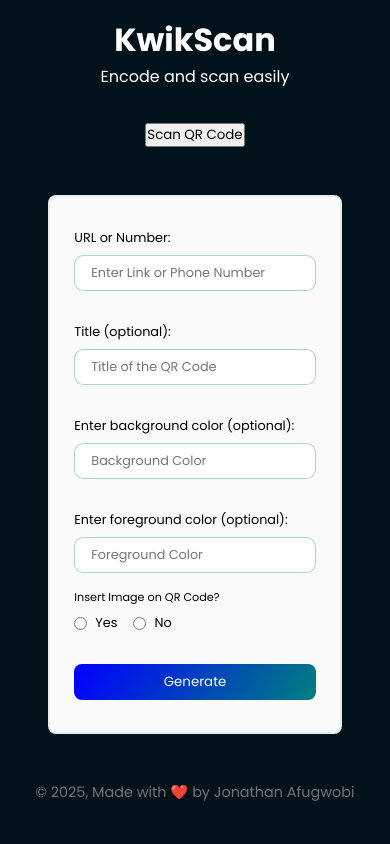
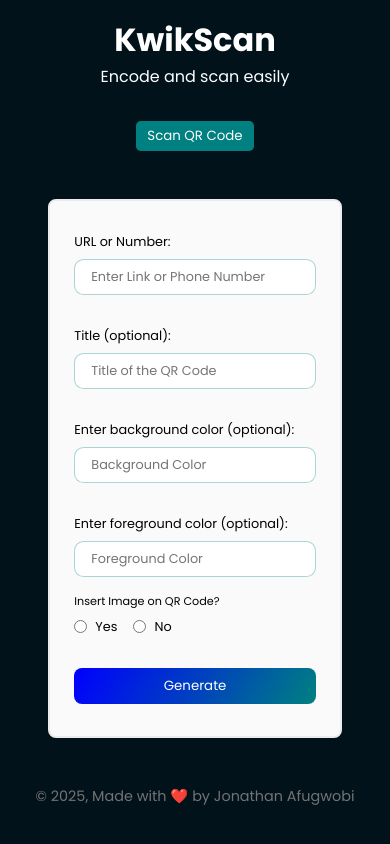
Before and after one commit to Dopetwist/React-QR-Code-generator, a React (Vite) app: page / in a window 390 px wide. Built offline with nearby package versions, Linux system fonts and the light colour scheme.

Commit message:
Reduce QR size. Style scan button

```diff
--- a/src/components/QrCode.jsx
+++ b/src/components/QrCode.jsx
@@ -24,7 +24,7 @@ function QrCode() {
 
     const qrRef = useRef();
 
-    const qrSize = 160;
+    const qrSize = 128;
 
     const logoSize = Math.min(80, qrSize * 0.18); // adaptive size
 
--- a/src/index.css
+++ b/src/index.css
@@ -193,6 +193,19 @@ section.logo p {
     margin-bottom: 0.5rem;
 }
 
+#scan-btn {
+    background-color: #008080;
+    color: #fff;
+    padding: 0.3rem 0.7rem;
+    border-radius: 0.3rem;
+    border: none;
+}
+
+#scan-btn:hover {
+    cursor: pointer;
+    background-color: #015f5f;
+}
+
 #close-btn {
     position: fixed;
     top: 0;
@@ -233,7 +246,7 @@ section.logo p {
     margin-right: 0.5rem;
 }
 
-#scan-con {
+.qr-scan {
     width: max-content;
 }
 
@@ -281,7 +294,7 @@ section.logo p {
         flex-direction: column;
     }
 
-    #scan-con {
+    .qr-scan {
         margin-top: 2rem;
     }
 
@@ -306,7 +319,7 @@ section.logo p {
         flex-direction: column;
     }
 
-    #scan-con {
+    .qr-scan {
         margin-top: 2rem;
     }
 
@@ -334,7 +347,7 @@ section.logo p {
         width: 70%;
     }
 
-    #scan-con {
+    .qr-scan {
         margin-top: 2rem;
     }
 
```
